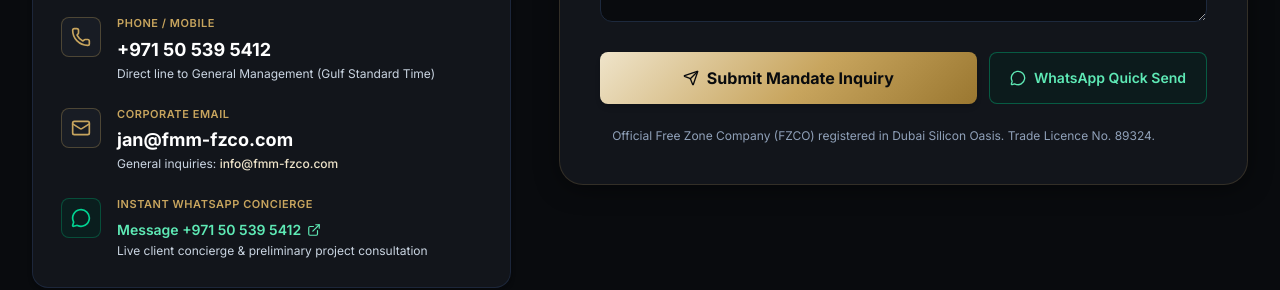
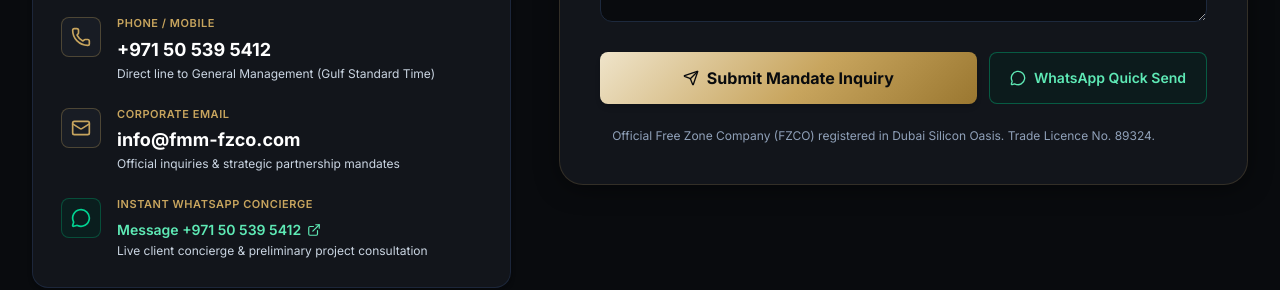
Before and after one commit to Abra7abra7/furcak-web-dubai, a Next.js app: page /contact in a window 1280 px wide. Shown: the part 1420-1710 px from the top of the page. Built offline with nearby package versions, Linux system fonts and the light colour scheme.

Commit message:
chore: unify corporate email to info@fmm-fzco.com and configure catch-all forwarding

```diff
--- a/src/components/Contact.tsx
+++ b/src/components/Contact.tsx
@@ -203,13 +203,13 @@
                     Corporate Email
                   </div>
                   <a
-                    href={`mailto:${COMPANY_INFO.contactEmail}`}
+                    href={`mailto:${COMPANY_INFO.emailGeneral}`}
                     className="text-base sm:text-lg font-bold text-white hover:text-[#EFE4CA] transition-colors block"
                   >
-                    {COMPANY_INFO.contactEmail}
+                    {COMPANY_INFO.emailGeneral}
                   </a>
                   <p className="text-xs text-slate-300 mt-0.5 font-normal">
-                    General inquiries: <a href={`mailto:${COMPANY_INFO.emailGeneral}`} className="text-[#EFE4CA] hover:underline font-medium">{COMPANY_INFO.emailGeneral}</a>
+                    Official inquiries & strategic partnership mandates
                   </p>
                 </div>
               </div>
--- a/src/lib/data.ts
+++ b/src/lib/data.ts
@@ -44,7 +44,7 @@
   phoneRaw: "+971505395412",
   websiteUrl: "https://fmm-fzco.com",
   emailGeneral: "info@fmm-fzco.com",
-  contactEmail: "jan@fmm-fzco.com",
+  contactEmail: "info@fmm-fzco.com",
 
   whatsappNumber: "+971505395412",
   whatsappUrl:
```
Also changed, not shown: 1 other file (tests, documents, lock files or other folders).
